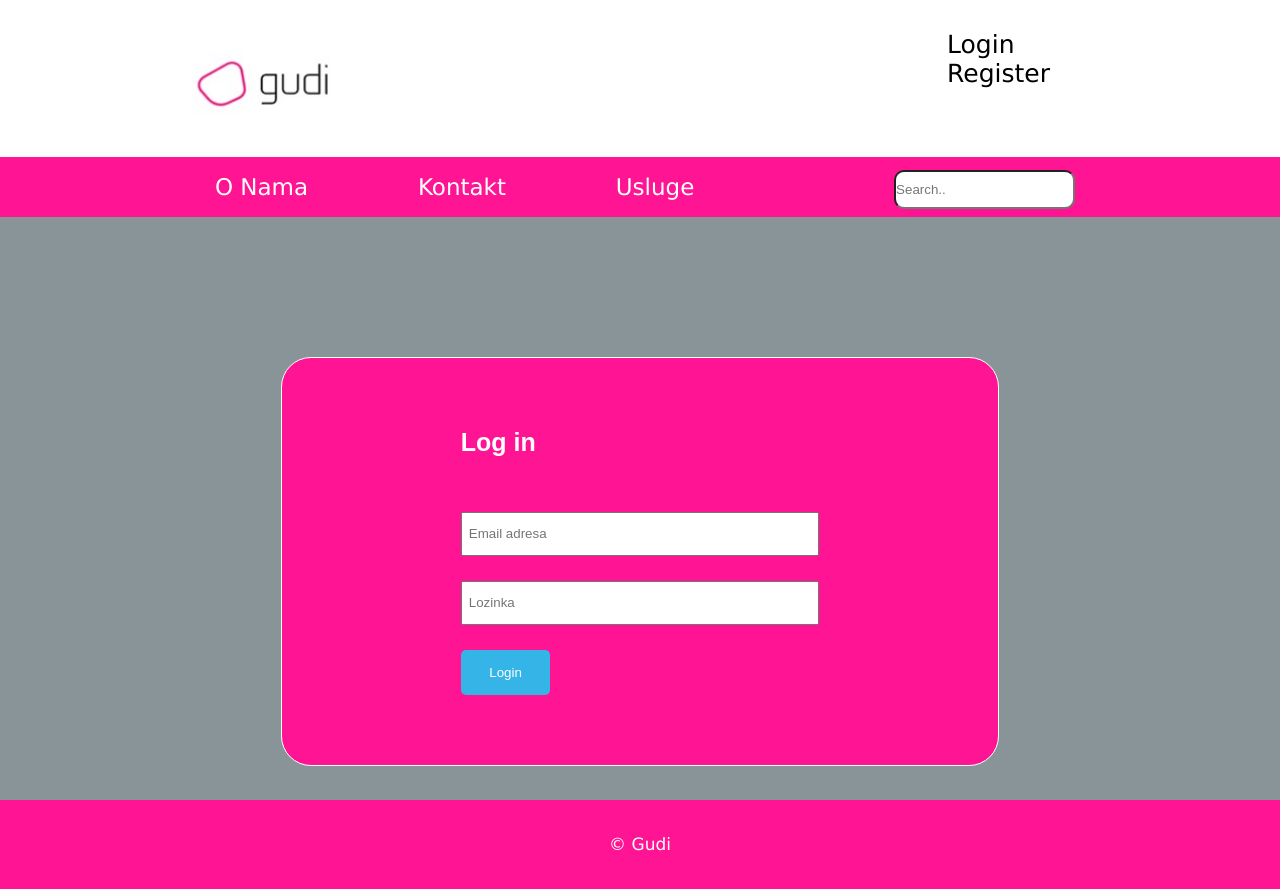
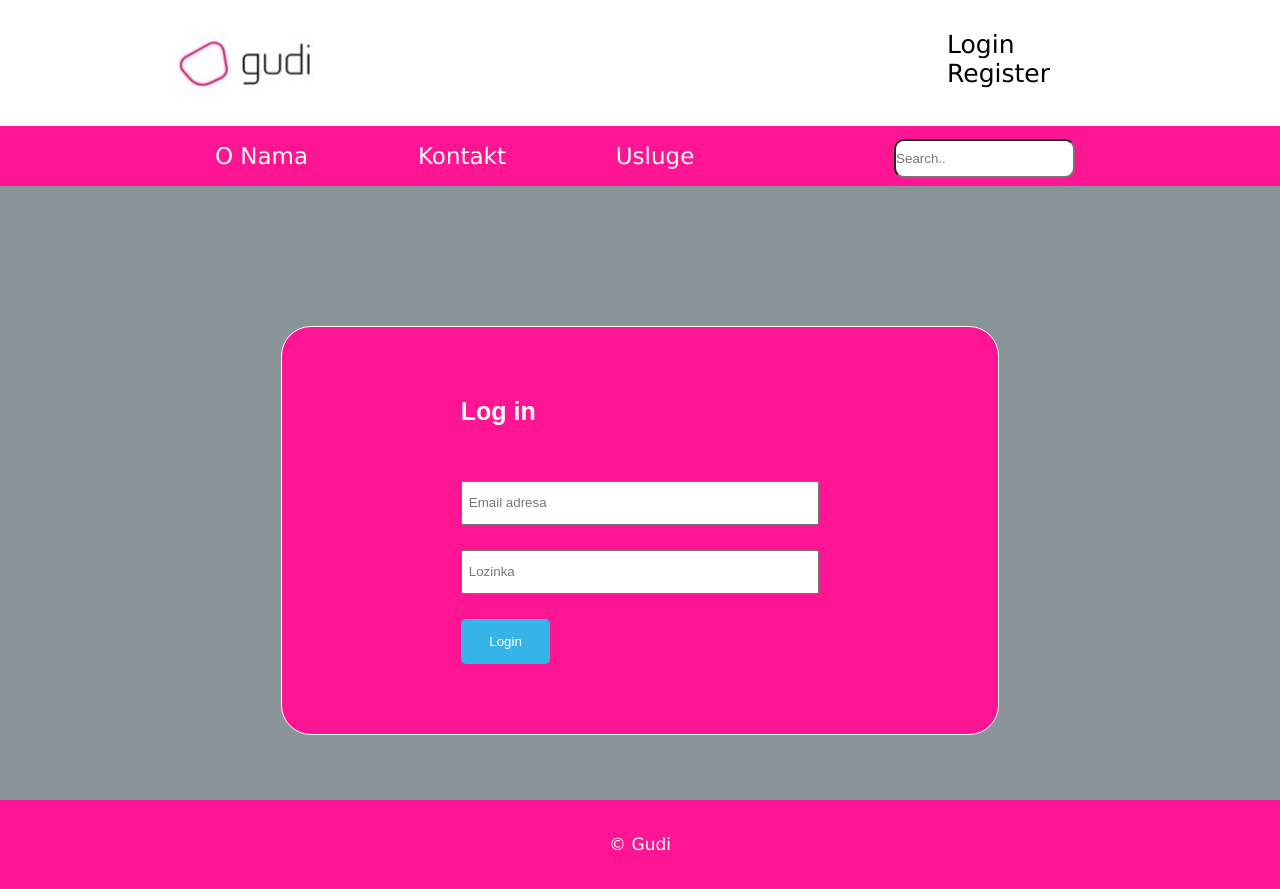
Before and after one commit to LukaCulina/Gudi, a plain HTML site: page login.html in a window 1280 px wide. Drawn offline with Linux system fonts and the light colour scheme.

Commit message:
Update login.html

```diff
--- a/login.html
+++ b/login.html
@@ -21,7 +21,7 @@
             <div class="pocetak">
                 <div class="ikona">
                     <a href="index.html">
-                        <img src="logo.jpg" alt="logo">
+                        <img src="logo3.jpg" alt="logo">
                     </a>
                 </div>
                 <div class="racun">
```
